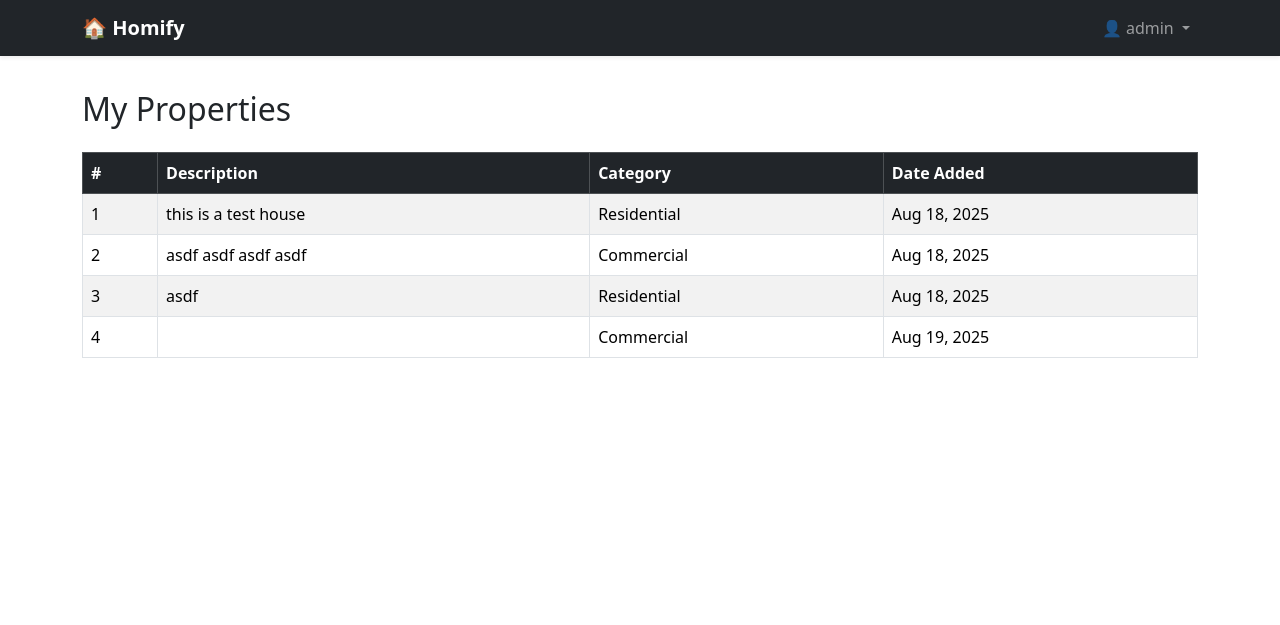
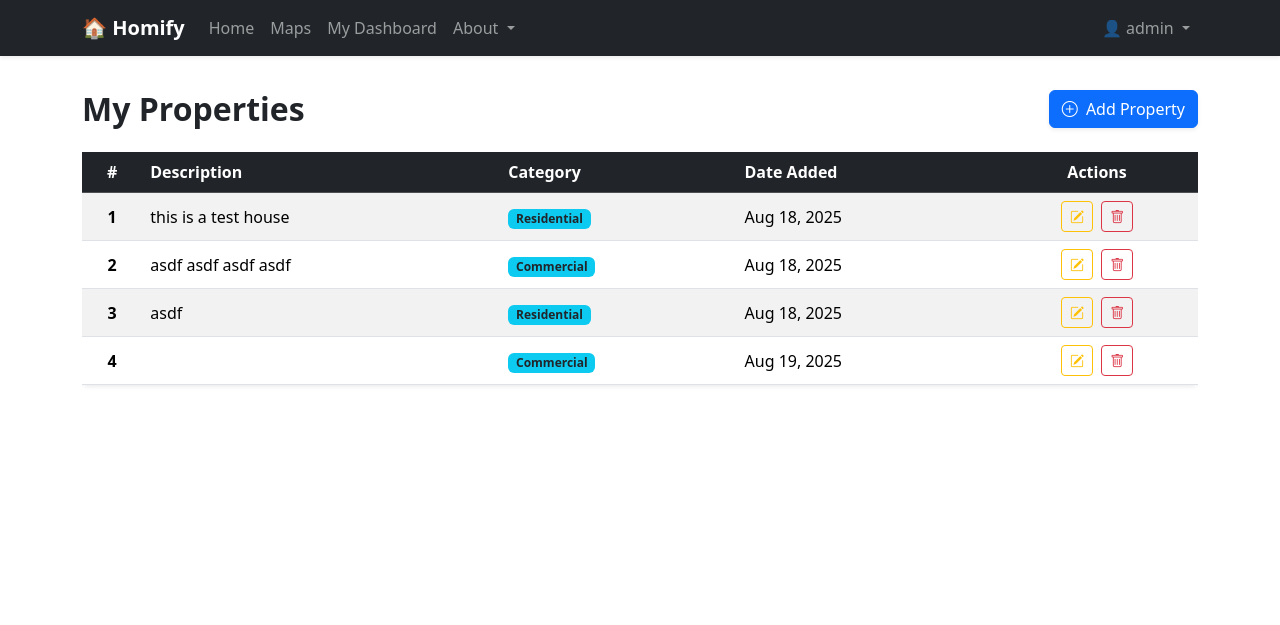
Before and after one commit to joshdels/django-homify-gis, a Django app: page /listings/my-properties/ in a window 1280 px wide. Shown: the top 625 px of the page. Run offline with Django 5.2, Linux system fonts and the light colour scheme; a user stored in the database is signed in; data comes from the database, SQL or seed files in the repository; both versions use the stored data as it was after the commit.

Commit message:
finish the cardlist, userdashboards without photos

```diff
--- a/homify/homify_project/settings.py
+++ b/homify/homify_project/settings.py
@@ -122,10 +122,10 @@ USE_TZ = True
 STATIC_URL = "static/"
 
 
-# Default primary key field type
-# https://docs.djangoproject.com/en/5.2/ref/settings/#default-auto-field
+DEFAULT_AUTO_FIELD = "django.db.models.BigAutoField"
 
-DEFAULT_AUTO_FIELD = "django.db.models.BigAutoField"
+MEDIA_URL = '/media/'
+MEDIA_ROOT = BASE_DIR / 'media'
 
 EMAIL_BACKEND = 'django.core.mail.backends.console.EmailBackend'
 
--- a/homify/homify_project/urls.py
+++ b/homify/homify_project/urls.py
@@ -1,5 +1,8 @@
+from django.conf import settings
+from django.conf.urls.static import static
 from django.contrib import admin
 from django.urls import path, include
+
 
 urlpatterns = [
     path("admin/", admin.site.urls),
@@ -8,3 +11,6 @@ urlpatterns = [
     path("accounts/", include('accounts.urls')),
     path("listings/", include('listings.urls')),
 ]
+
+if settings.DEBUG:
+    urlpatterns += static(settings.MEDIA_URL, document_root=settings.MEDIA_ROOT)
--- a/homify/listings/urls.py
+++ b/homify/listings/urls.py
@@ -1,19 +1,24 @@
 from django.urls import path
 from .views import (
     PropertyAllView,
+    PropertyCardListView,
     PropertyDetailView,
     UserListView,
+    PropertyCreateView,
     PropertyUpdateView,
     PropertyDeleteView,
+
     PropertyListView # for observation
 )
 
 urlpatterns = [
     path('', PropertyAllView.as_view(), name='listing_all'),
+    path('cardlist/', PropertyCardListView.as_view(), name='listing_cardlist'),
     path('<int:pk>', PropertyDetailView.as_view(), name='listing_detail'),
     path('my-properties/', UserListView.as_view(), name="listing_user"),
-    path('<int:pk>', PropertyUpdateView.as_view(), name='listing_update'),
-    path('<int:pk>', PropertyDeleteView.as_view(), name='listing_delete'),
+    path('new/', PropertyCreateView.as_view(), name="listing_new"),
+    path('<int:pk>/update/', PropertyUpdateView.as_view(), name='listing_update'),
+    path('<int:pk>/delete', PropertyDeleteView.as_view(), name='listing_delete'),
 
     path('<str:property_type>/', PropertyListView.as_view(), name='listing_type'),
 ]
--- a/homify/listings/views.py
+++ b/homify/listings/views.py
@@ -1,6 +1,9 @@
+from django.shortcuts import redirect, render
 from django.contrib.auth.mixins import LoginRequiredMixin
-from django.views.generic import DetailView, ListView, UpdateView, DeleteView
-from .models import Property
+from django.views.generic import DetailView, ListView, UpdateView, DeleteView, CreateView
+from django.urls import reverse_lazy
+from .models import Property, PropertyImage
+from .forms import PropertyForm, PropertyImageFormSet
 
 
 class PropertyAllView(ListView):
@@ -15,6 +18,44 @@ class PropertyDetailView(DetailView):
     context_object_name = 'properties'
 
 
+class PropertyCardListView(ListView):
+    model = Property
+    template_name= 'listings/listing_cardlist.html'
+    context_object_name = 'properties'
+
+
+class PropertyCreateView(LoginRequiredMixin, CreateView):
+    model = Property
+    form_class = PropertyForm
+    template_name = "listings/listings_add_form.html"
+    success_url = reverse_lazy("listing_user")  # adjust to your URL name
+
+    def get_context_data(self, **kwargs):
+        context = super().get_context_data(**kwargs)
+        if self.request.POST:
+            context["images"] = PropertyImageFormSet(
+                self.request.POST, self.request.FILES,
+                queryset=PropertyImage.objects.none()
+            )
+        else:
+            context["images"] = PropertyImageFormSet(queryset=PropertyImage.objects.none())
+        return context
+
+    def form_valid(self, form):
+        context = self.get_context_data()
+        images = context["images"]
+        form.instance.owner = self.request.user  # set logged-in user as owner
+        self.object = form.save()
+
+        if images.is_valid():
+            for img_form in images:
+                if img_form.cleaned_data:
+                    image = img_form.save(commit=False)
+                    image.property = self.object
+                    image.save()
+        return redirect(self.success_url)
+
+
 class UserListView(LoginRequiredMixin, ListView):
     '''For User Specific'''
     model = Property
@@ -27,14 +68,21 @@ class UserListView(LoginRequiredMixin, ListView):
 
 class PropertyUpdateView(LoginRequiredMixin, UpdateView):
     model = Property
-    template_name = 'listings/lising_update.html'
-    context_object_name = 'properties'
+    form_class = PropertyForm
+    template_name = "listings/listing_update.html"
+    success_url = reverse_lazy("listing_user")
+
+    def get_queryset(self):
+        # only allow editing user’s own properties
+        return Property.objects.filter(owner=self.request.user)
 
 
 class PropertyDeleteView(LoginRequiredMixin, DeleteView):
     model = Property
-    template_name = 'listings/lising_delete.html'
-    context_object_name = 'properties'
+    success_url = reverse_lazy("listing_user")
+
+    def get(self, request, *args, **kwargs):
+        return redirect("listing_user")
 
 
 class PropertyListView(ListView):
--- a/homify/templates/base.html
+++ b/homify/templates/base.html
@@ -4,10 +4,8 @@
   <head>
     <meta charset="UTF-8" />
     <meta name="viewport" content="width=device-width, initial-scale=1.0" />
-    <link
-      href="https://cdn.jsdelivr.net/npm/bootstrap@5.3.7/dist/css/bootstrap.min.css"
-      rel="stylesheet"
-      crossorigin="anonymous">
+    <link href="https://cdn.jsdelivr.net/npm/bootstrap@5.3.7/dist/css/bootstrap.min.css" rel="stylesheet" crossorigin="anonymous">
+    <link rel="stylesheet" href="https://cdn.jsdelivr.net/npm/bootstrap-icons@1.11.3/font/bootstrap-icons.css">
     <title>{% block title %}Homify{% endblock title %}</title>
   </head>
 
@@ -15,7 +13,10 @@
     <!-- Navbar -->
     <nav class="navbar navbar-expand-md navbar-dark bg-dark fixed-top shadow-sm">
       <div class="container">
+        <!-- Brand / Logo -->
         <a class="navbar-brand fw-bold" href="{% url 'homepage' %}">🏠 Homify</a>
+
+        <!-- Toggler for mobile -->
         <button class="navbar-toggler" type="button" data-bs-toggle="collapse"
           data-bs-target="#navbarCollapse" aria-controls="navbarCollapse"
           aria-expanded="false" aria-label="Toggle navigation">
@@ -23,6 +24,33 @@
         </button>
 
         <div class="collapse navbar-collapse" id="navbarCollapse">
+
+          <!-- Left Links -->
+          <ul class="navbar-nav me-auto mb-2 mb-md-0">
+            <li class="nav-item">
+              <a class="nav-link" href="{% url 'homepage' %}">Home</a>
+            </li>
+            <li class="nav-item">
+              <a class="nav-link" href="{% url 'listing_cardlist' %}">Maps</a>
+            </li>
+            {% if user.is_authenticated %}
+            <li class="nav-item">
+              <a class="nav-link" href="{% url 'listing_user' %}">My Dashboard</a>
+            </li>
+            {% endif %}
+            <!-- About Dropdown -->
+            <li class="nav-item dropdown">
+              <a class="nav-link dropdown-toggle" href="#" role="button" data-bs-toggle="dropdown">
+                About
+              </a>
+              <ul class="dropdown-menu">
+                <li><a class="dropdown-item" href="#">Mission & Vision</a></li>
+                <li><a class="dropdown-item" href="#">Contact</a></li>
+              </ul>
+            </li>
+          </ul>
+
+          <!-- Right Links / Auth -->
           {% if user.is_authenticated %}
           <ul class="navbar-nav ms-auto">
             <li class="nav-item dropdown">
@@ -46,6 +74,7 @@
             <a href="{% url 'signup' %}" class="btn btn-primary fw-semibold">Sign Up</a>
           </div>
           {% endif %}
+
         </div>
       </div>
     </nav>
--- a/homify/templates/listings/listing_user.html
+++ b/homify/templates/listings/listing_user.html
@@ -3,32 +3,91 @@
 {% block title %} My Properties {% endblock title %}
 
 {% block content %}
-  <h2 class="mb-4">My Properties</h2>
+  <!-- Header -->
+  <div class="d-flex justify-content-between align-items-center mb-4">
+    <h2 class="fw-bold mb-0">My Properties</h2>
+    <a href="{% url 'listing_new' %}" class="btn btn-primary shadow-sm">
+      <i class="bi bi-plus-circle me-1"></i> Add Property
+    </a>
+  </div>
 
   {% if properties %}
+    <!-- Table -->
     <div class="table-responsive">
-      <table class="table table-striped table-bordered align-middle">
+      <table class="table table-striped table-hover align-middle shadow-sm rounded">
         <thead class="table-dark">
           <tr>
-            <th>#</th>
+            <th class="text-center">#</th>
             <th>Description</th>
             <th>Category</th>
             <th>Date Added</th>
+            <th class="text-center">Actions</th>
           </tr>
         </thead>
         <tbody>
           {% for property in properties %}
           <tr>
-            <td>{{ forloop.counter }}</td>
+            <td class="text-center fw-semibold">{{ forloop.counter }}</td>
             <td>{{ property.description }}</td>
-            <td>{{ property.get_category_display }}</td>
+            <td><span class="badge bg-info text-dark">{{ property.get_category_display }}</span></td>
             <td>{{ property.created_at|date:"M d, Y" }}</td>
+            <td class="text-center">
+              <!-- Edit -->
+              <a href="{% url 'listing_update' property.id %}"
+                 class="btn btn-sm btn-outline-warning me-1"
+                 title="Edit">
+                <i class="bi bi-pencil-square"></i>
+              </a>
+
+              <!-- Delete Trigger -->
+              <button type="button"
+                      class="btn btn-sm btn-outline-danger"
+                      data-bs-toggle="modal"
+                      data-bs-target="#deleteModal{{ property.id }}"
+                      title="Delete">
+                <i class="bi bi-trash"></i>
+              </button>
+
+              <!-- Delete Confirmation Modal -->
+              <div class="modal fade" id="deleteModal{{ property.id }}" tabindex="-1" aria-hidden="true">
+                <div class="modal-dialog modal-dialog-centered">
+                  <div class="modal-content shadow-lg border-0 rounded-3">
+                    <div class="modal-header bg-danger text-white rounded-top">
+                      <h5 class="modal-title">
+                        <i class="bi bi-exclamation-triangle me-2"></i> Confirm Delete
+                      </h5>
+                      <button type="button" class="btn-close btn-close-white" data-bs-dismiss="modal"></button>
+                    </div>
+                    <div class="modal-body">
+                      Are you sure you want to delete this property?<br>
+                      <strong>{{ property.description }}</strong>
+                    </div>
+                    <div class="modal-footer">
+                      <form method="post" action="{% url 'listing_delete' property.id %}">
+                        {% csrf_token %}
+                        <button type="submit" class="btn btn-danger">
+                          <i class="bi bi-trash me-1"></i> Yes, Delete
+                        </button>
+                        <button type="button" class="btn btn-secondary" data-bs-dismiss="modal">
+                          Cancel
+                        </button>
+                      </form>
+                    </div>
+                  </div>
+                </div>
+              </div>
+              <!-- End Modal -->
+
+            </td>
           </tr>
           {% endfor %}
         </tbody>
       </table>
     </div>
   {% else %}
-    <div class="alert alert-info">No properties found.</div>
+    <!-- Empty State -->
+    <div class="alert alert-info text-center shadow-sm rounded">
+      <i class="bi bi-info-circle me-1"></i> No properties found.
+    </div>
   {% endif %}
 {% endblock %}
```
Also changed, not shown: homify/listings/forms.py (added, +16 -0 lines), homify/templates/listings/listing_cardlist.html (added, +34 -0 lines), homify/templates/listings/listing_detail.html (+15 -0 lines), homify/templates/listings/listings_add_form.html (added, +24 -0 lines), homify/db.sqlite3, homify/media/property_images/472981668_572321715787602_1967171468000790484_n.jpg (added), homify/media/property_images/472981668_572321715787602_1967171468000790484_n_6ll9WsO.jpg (added), homify/media/property_images/472981668_572321715787602_1967171468000790484_n_7VfjusQ.jpg (added), homify/media/property_images/472981668_572321715787602_1967171468000790484_n_rWvm0i0.jpg (added), homify/media/property_images/472981668_572321715787602_1967171468000790484_n_t08FXTi.jpg (added), homify/templates/listings/listing_delete.html (deleted), homify/templates/listings/listings_delete.html (added).
